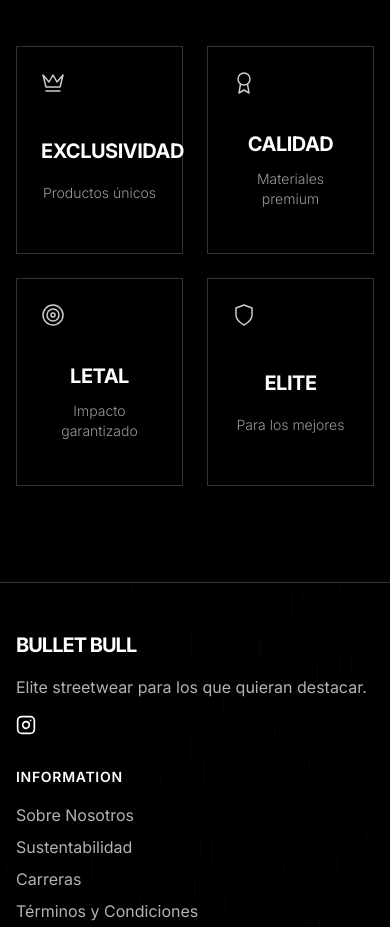
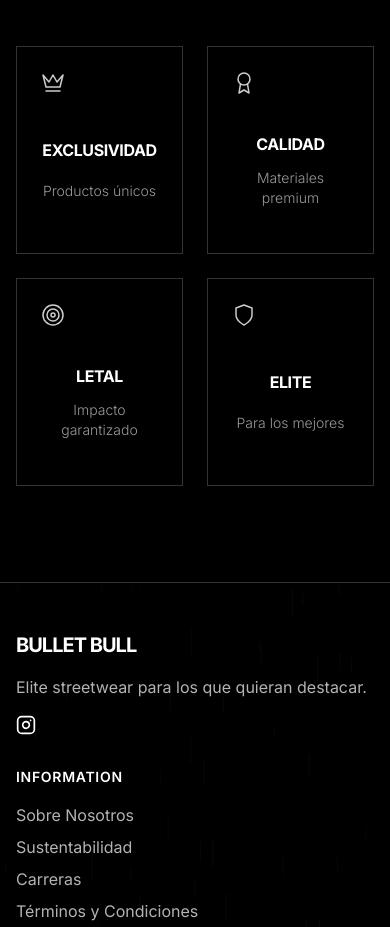
Before and after one commit to elt4nardo/BulletBullPage, a React (Vite) app: page / in a window 390 px wide. Shown: the part 3380-4307 px from the top of the page. Built offline with nearby package versions, Linux system fonts and the light colour scheme.

Commit message:
Updated About.tsx

```diff
--- a/src/components/About.tsx
+++ b/src/components/About.tsx
@@ -202,7 +202,10 @@ const About = () => {
                   {item.icon}
                 </div>
 
-                <p className="text-white font-bold text-xl md:text-0.7xl tracking-tight mb-2">{item.text}</p>
+                <p className="text-white font-bold text-base sm:text-lg md:text-xl tracking-tight mb-2 text-center break-words">
+  {item.text}
+</p>
+
 
                 <p className="text-white/60 text-sm font-light">{item.description}</p>
 
```
